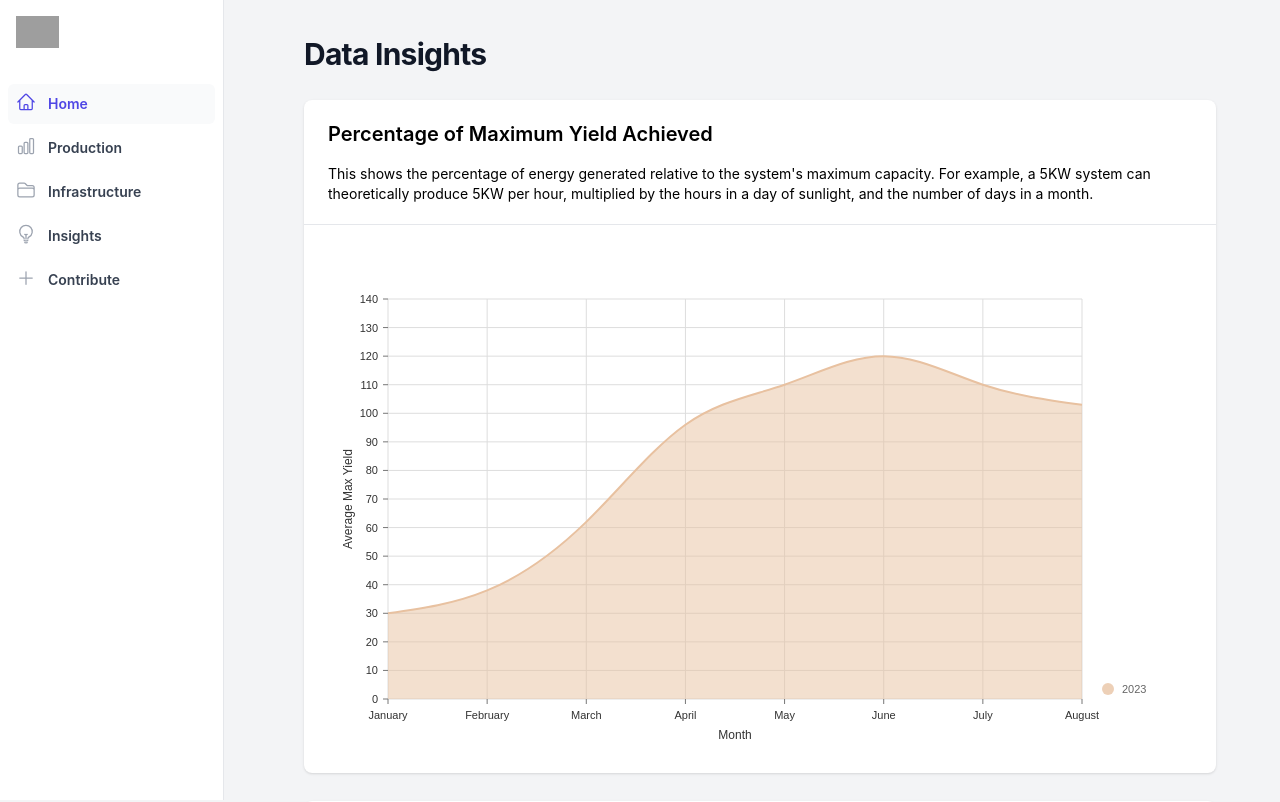
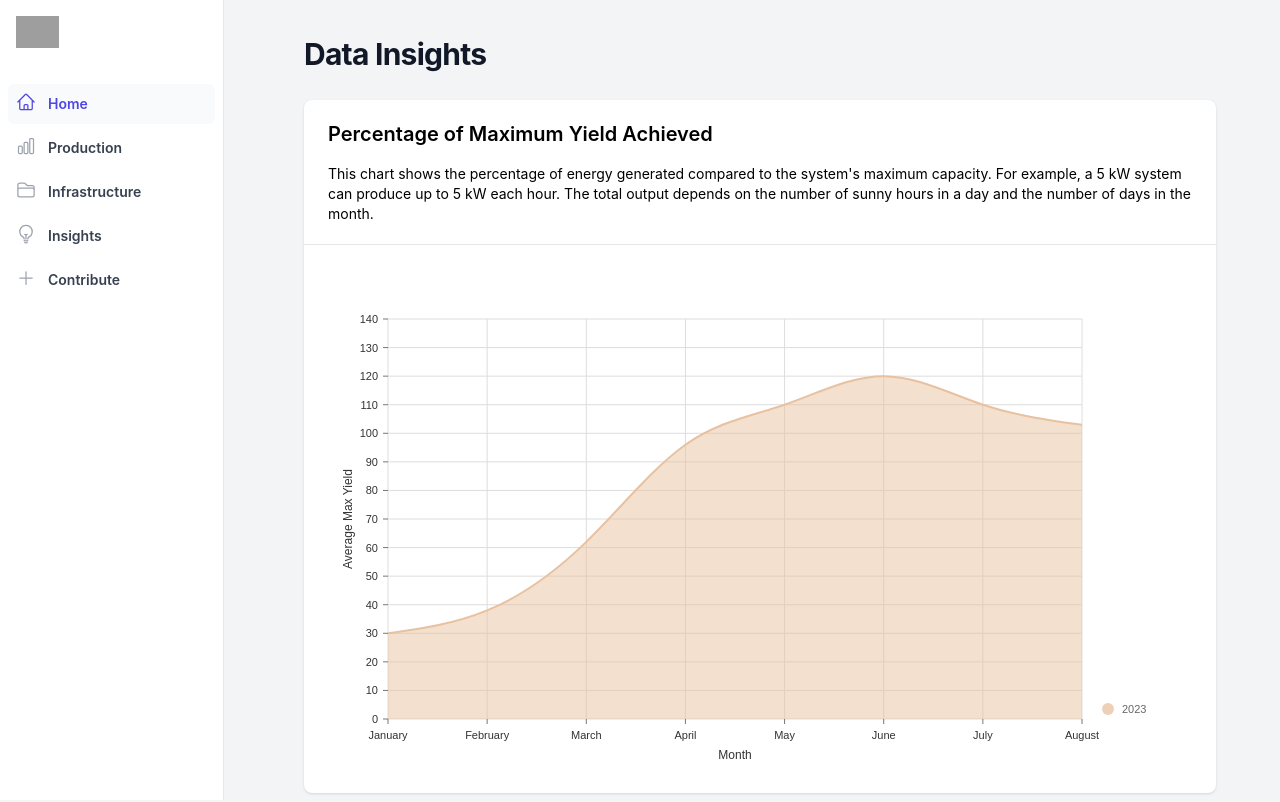
Before and after one commit to FionnD/IrishSolarData, a React (Create React App) app: page /Insights in a window 1280 px wide. Shown: the top 802 px of the page. Built offline with nearby package versions, Linux system fonts and the light colour scheme; grey boxes are pictures that could not be loaded.

Commit message:
feat: improve desc

```diff
--- a/src/pages/Insights.js
+++ b/src/pages/Insights.js
@@ -56,9 +56,10 @@ export default function Production() {
 
                     <ChartBox
                         title="Percentage of Maximum Yield Achieved"
-                        description="This shows the percentage of energy generated relative to the system's maximum capacity. For example, a 5KW system can theoretically produce 5KW per hour, multiplied by the hours in a day of sunlight, and the number of days in a month."
+                        description="This chart shows the percentage of energy generated compared to the system's maximum capacity. For example, a 5 kW system can produce up to 5 kW each hour. The total output depends on the number of sunny hours in a day and the number of days in the month."
                         chart={<LineChartPercentage data={data_one} />}
                     />
+
 
                     <ChartBox
                         title="Average Size of System "
```
